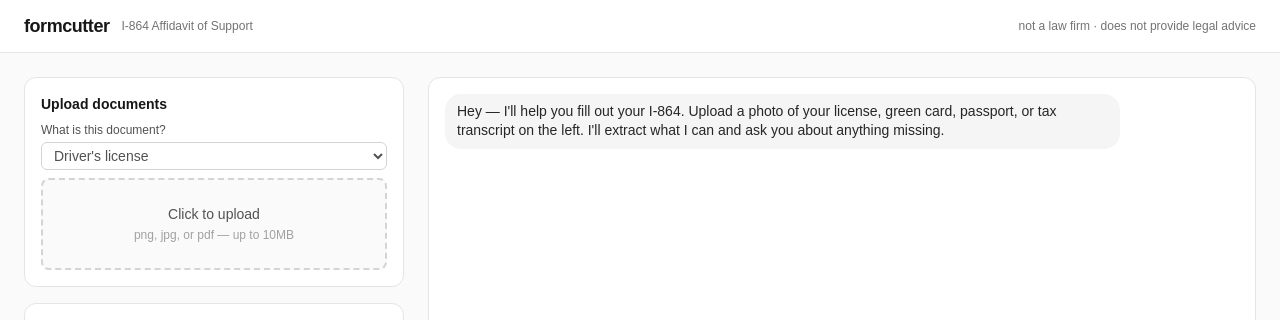
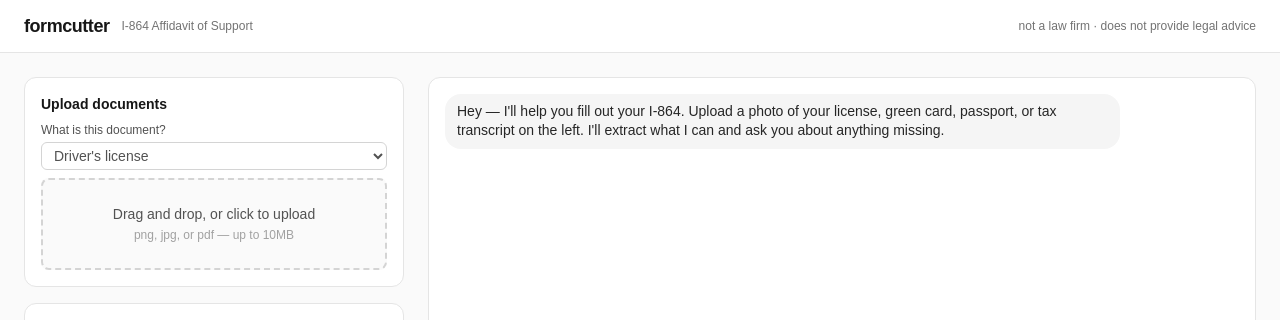
Before and after one commit to adityuhkapoor/formcutter, a Next.js app: page / in a window 1280 px wide. Shown: the top 320 px of the page. Built offline with nearby package versions, Linux system fonts and the light colour scheme.

Commit message:
drag-and-drop upload + multi-file

```diff
--- a/src/app/page.tsx
+++ b/src/app/page.tsx
@@ -44,6 +44,8 @@ export default function Home() {
   const [input, setInput] = useState('')
   const [sending, setSending] = useState(false)
   const [docHint, setDocHint] = useState<(typeof DOC_HINTS)[number]['value']>('license')
+  const [isDragging, setIsDragging] = useState(false)
+  const dragCounterRef = useRef(0)
   const messagesEndRef = useRef<HTMLDivElement>(null)
 
   useEffect(() => {
@@ -190,18 +192,53 @@ export default function Home() {
                 ))}
               </select>
             </label>
-            <label className="block cursor-pointer rounded-lg border-2 border-dashed border-neutral-300 bg-neutral-50 p-6 text-center text-sm text-neutral-600 hover:border-neutral-400 hover:bg-neutral-100">
+            <label
+              onDragEnter={(e) => {
+                e.preventDefault()
+                dragCounterRef.current += 1
+                if (e.dataTransfer?.types?.includes('Files')) setIsDragging(true)
+              }}
+              onDragLeave={(e) => {
+                e.preventDefault()
+                dragCounterRef.current -= 1
+                if (dragCounterRef.current <= 0) {
+                  dragCounterRef.current = 0
+                  setIsDragging(false)
+                }
+              }}
+              onDragOver={(e) => {
+                e.preventDefault()
+                if (e.dataTransfer) e.dataTransfer.dropEffect = 'copy'
+              }}
+              onDrop={(e) => {
+                e.preventDefault()
+                dragCounterRef.current = 0
+                setIsDragging(false)
+                const files = Array.from(e.dataTransfer?.files ?? [])
+                for (const f of files) {
+                  if (f.type.startsWith('image/') || f.type === 'application/pdf') {
+                    handleUpload(f)
+                  }
+                }
+              }}
+              className={`block cursor-pointer rounded-lg border-2 border-dashed p-6 text-center text-sm transition-colors ${
+                isDragging
+                  ? 'border-neutral-900 bg-neutral-200 text-neutral-900'
+                  : 'border-neutral-300 bg-neutral-50 text-neutral-600 hover:border-neutral-400 hover:bg-neutral-100'
+              }`}
+            >
               <input
                 type="file"
                 accept="image/*,application/pdf"
+                multiple
                 className="hidden"
                 onChange={(e) => {
-                  const f = e.target.files?.[0]
-                  if (f) handleUpload(f)
+                  const files = Array.from(e.target.files ?? [])
+                  for (const f of files) handleUpload(f)
                   e.target.value = ''
                 }}
               />
-              Click to upload
+              {isDragging ? 'Drop to upload' : 'Drag and drop, or click to upload'}
               <br />
               <span className="text-xs text-neutral-400">png, jpg, or pdf — up to 10MB</span>
             </label>
```
